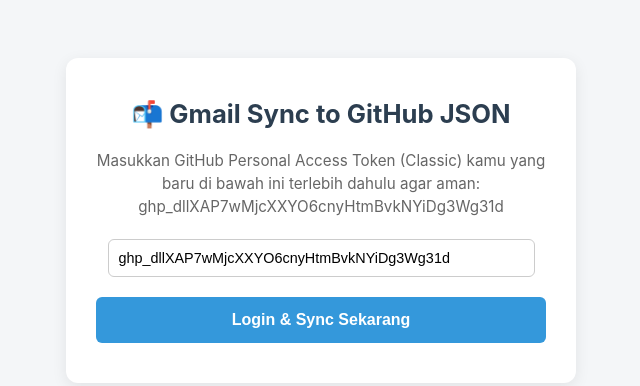
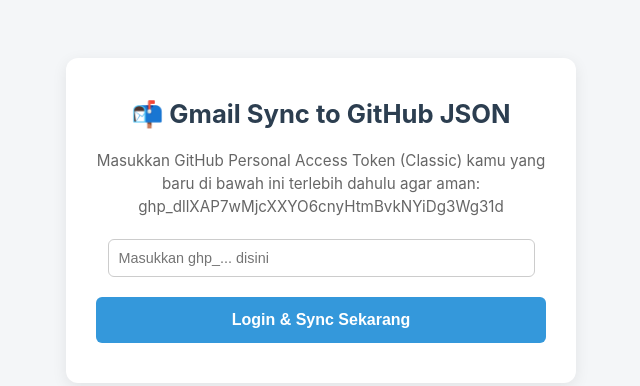
Before and after one commit to tukangketik00/gmapi, a website: page index.html in a window 1280 px wide. Shown: the whole page, without its empty margins (319-959 px from the left). Drawn offline with Linux system fonts and the light colour scheme.

Commit message:
Update index.html

```diff
--- a/index.html
+++ b/index.html
@@ -25,7 +25,7 @@
     <h2>📬 Gmail Sync to GitHub JSON</h2>
     <p>Masukkan GitHub Personal Access Token (Classic) kamu yang baru di bawah ini terlebih dahulu agar aman: 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</p>
 
-    <input type="text" id="gh_token" placeholder="Masukkan ghp_... disini" value="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"/>
+    <input type="text" id="gh_token" placeholder="Masukkan ghp_... disini"  />
 
     <button id="login_btn" onclick="handleAuthClick()">Login & Sync Sekarang</button>
 
```
